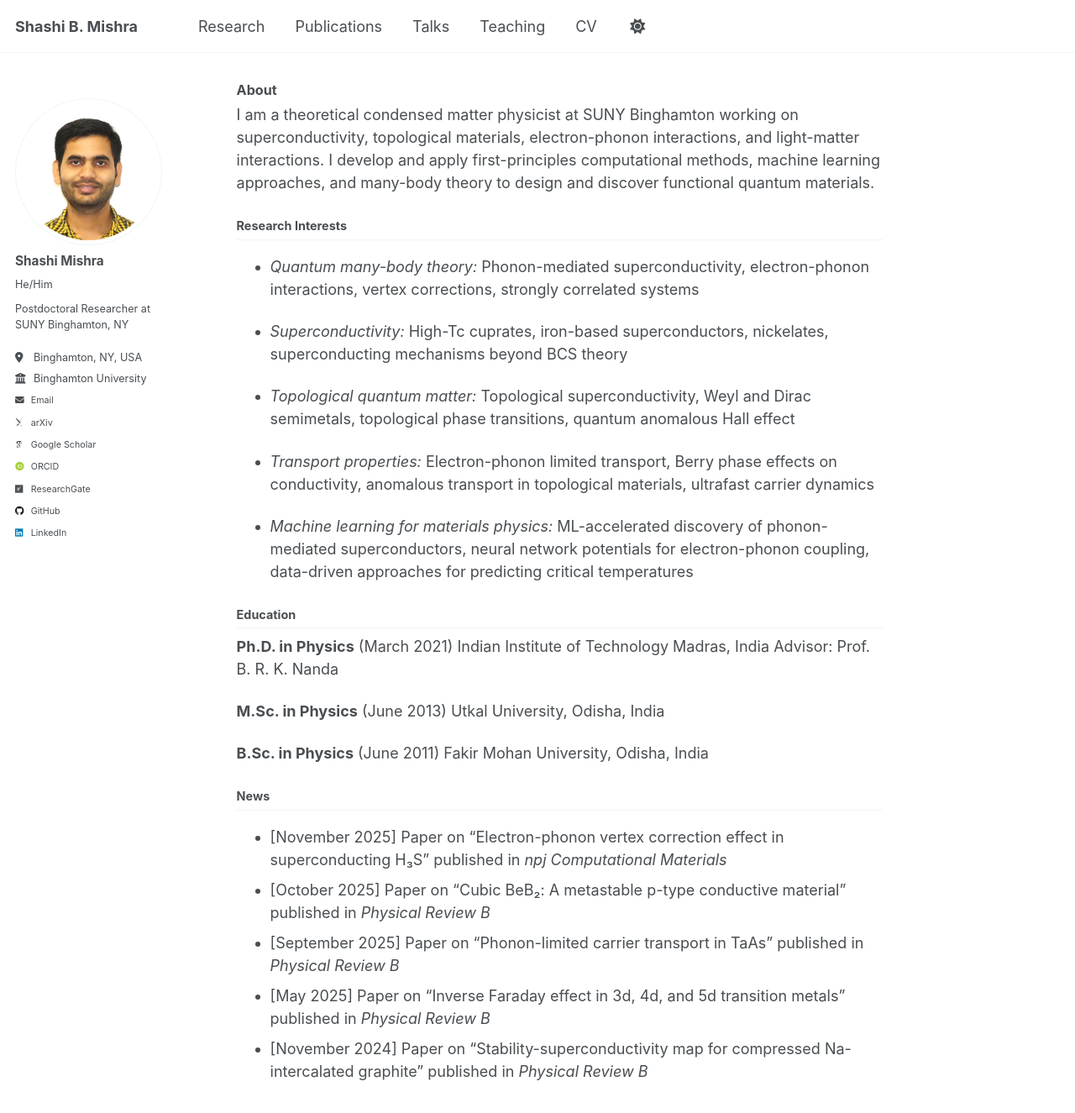
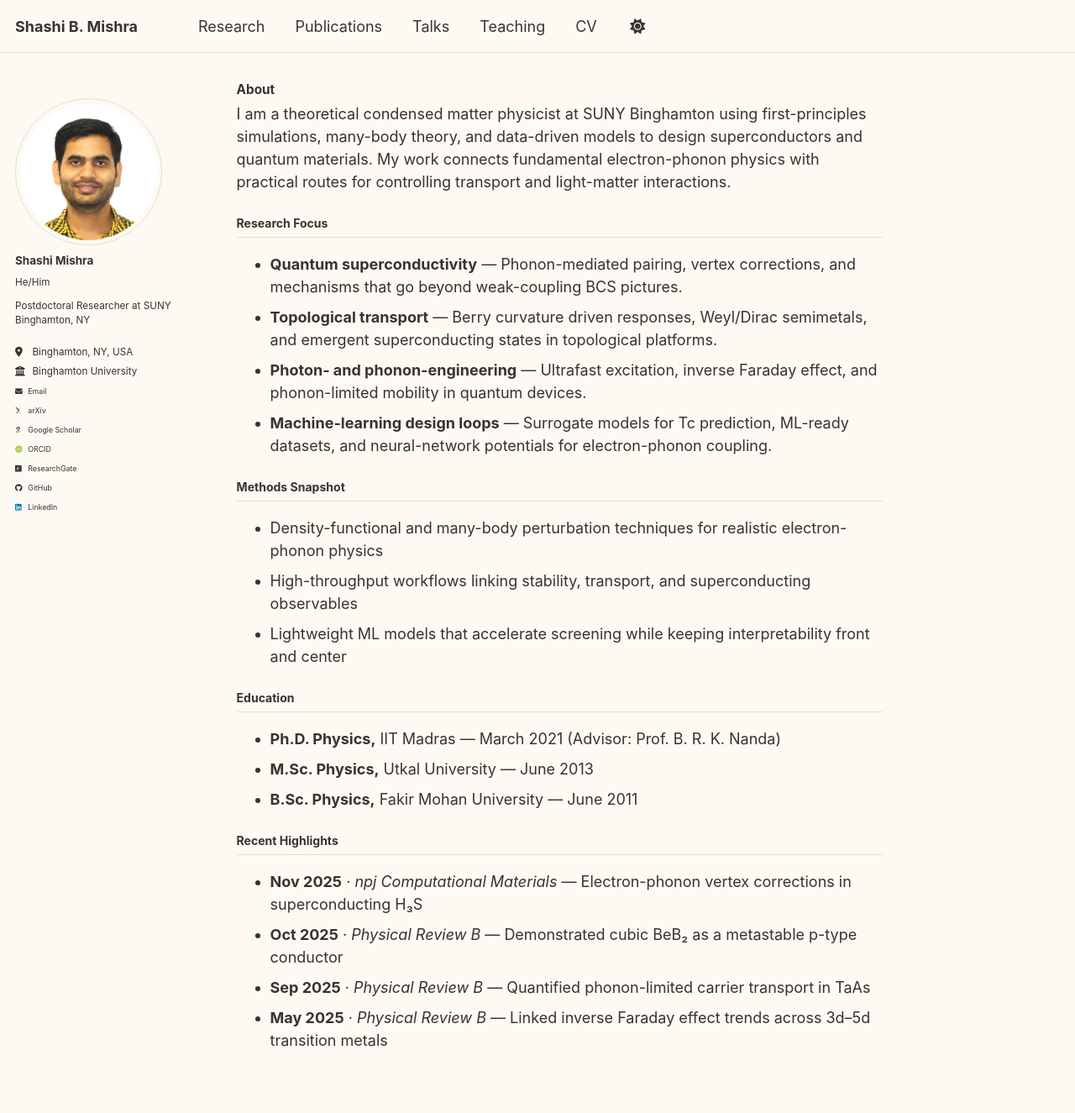
Before and after one commit to Shashi-phy/shashi-phy.github.io, a Jekyll site: the page built from _pages/about.md, in a window 1280 px wide and 1400 px high. Shown: the top 1325 px of the window at 84% size. Built offline with Jekyll 4.4.1, drawn with Linux system fonts in a browser that asks for light colours; some web fonts are replaced; a script that is not in the unit is left out.

Commit message:
more updates for research page and about page

```diff
--- a/_pages/about.md
+++ b/_pages/about.md
@@ -8,36 +8,30 @@ redirect_from:
   - /about.html
 ---
 
-I am a theoretical condensed matter physicist at SUNY Binghamton working on superconductivity, topological materials, electron-phonon interactions, and light-matter interactions. I develop and apply first-principles computational methods, machine learning approaches, and many-body theory to design and discover functional quantum materials.
+I am a theoretical condensed matter physicist at SUNY Binghamton using first-principles simulations, many-body theory, and data-driven models to design superconductors and quantum materials. My work connects fundamental electron-phonon physics with practical routes for controlling transport and light-matter interactions.
 
-## Research Interests
+## Research Focus
 
-- *Quantum many-body theory:* Phonon-mediated superconductivity, electron-phonon interactions, vertex corrections, strongly correlated systems
+- **Quantum superconductivity** — Phonon-mediated pairing, vertex corrections, and mechanisms that go beyond weak-coupling BCS pictures.
+- **Topological transport** — Berry curvature driven responses, Weyl/Dirac semimetals, and emergent superconducting states in topological platforms.
+- **Photon- and phonon-engineering** — Ultrafast excitation, inverse Faraday effect, and phonon-limited mobility in quantum devices.
+- **Machine-learning design loops** — Surrogate models for Tc prediction, ML-ready datasets, and neural-network potentials for electron-phonon coupling.
 
-- *Superconductivity:* High-Tc cuprates, iron-based superconductors, nickelates, superconducting mechanisms beyond BCS theory
+## Methods Snapshot
 
-- *Topological quantum matter:* Topological superconductivity, Weyl and Dirac semimetals, topological phase transitions, quantum anomalous Hall effect
-
-- *Transport properties:* Electron-phonon limited transport, Berry phase effects on conductivity, anomalous transport in topological materials, ultrafast carrier dynamics
-
-- *Machine learning for materials physics:* ML-accelerated discovery of phonon-mediated superconductors, neural network potentials for electron-phonon coupling, data-driven approaches for predicting critical temperatures
+- Density-functional and many-body perturbation techniques for realistic electron-phonon physics
+- High-throughput workflows linking stability, transport, and superconducting observables
+- Lightweight ML models that accelerate screening while keeping interpretability front and center
 
 ## Education
 
-**Ph.D. in Physics** (March 2021)
-Indian Institute of Technology Madras, India
-Advisor: Prof. B. R. K. Nanda
+- **Ph.D. Physics,** IIT Madras — March 2021 (Advisor: Prof. B. R. K. Nanda)
+- **M.Sc. Physics,** Utkal University — June 2013
+- **B.Sc. Physics,** Fakir Mohan University — June 2011
 
-**M.Sc. in Physics** (June 2013)
-Utkal University, Odisha, India
+## Recent Highlights
 
-**B.Sc. in Physics** (June 2011)
-Fakir Mohan University, Odisha, India
-
-## News
-
-- [November 2025] Paper on "Electron-phonon vertex correction effect in superconducting H₃S" published in *npj Computational Materials*
-- [October 2025] Paper on "Cubic BeB₂: A metastable p-type conductive material" published in *Physical Review B*
-- [September 2025] Paper on "Phonon-limited carrier transport in TaAs" published in *Physical Review B*
-- [May 2025] Paper on "Inverse Faraday effect in 3d, 4d, and 5d transition metals" published in *Physical Review B*
-- [November 2024] Paper on "Stability-superconductivity map for compressed Na-intercalated graphite" published in *Physical Review B*
+- **Nov 2025** · *npj Computational Materials* — Electron-phonon vertex corrections in superconducting H₃S
+- **Oct 2025** · *Physical Review B* — Demonstrated cubic BeB₂ as a metastable p-type conductor
+- **Sep 2025** · *Physical Review B* — Quantified phonon-limited carrier transport in TaAs
+- **May 2025** · *Physical Review B* — Linked inverse Faraday effect trends across 3d–5d transition metals
--- a/_sass/_themes.scss
+++ b/_sass/_themes.scss
@@ -7,7 +7,7 @@
    ========================================================================== */
 
 /* Used to set the size for <em> */
-$doc-font-size              : 16;
+$doc-font-size              : 15;
 
 /* Paragraph indention */
 $paragraph-indent           : false; // true, false (default)
@@ -30,14 +30,14 @@ $calisto                    : "Calisto MT", serif;
 $garamond                   : Garamond, serif;
 
 /* Type scale */
-$type-size-1                : 1.35em;   // ~22px - page titles
-$type-size-2                : 1.1em;    // ~18px - section headings
-$type-size-3                : 0.9em;    // ~14px - subsection headings
-$type-size-4                : 0.8em;    // ~13px - body text
-$type-size-5                : 0.85em;   // ~14px - sidebar text
-$type-size-6                : 0.7em;    // ~11px - small text
-$type-size-7                : 0.625em;  // ~10px - smaller text
-$type-size-8                : 0.5625em; // ~9px - smallest text
+$type-size-1                : 1.2em;    // ~18px - page titles
+$type-size-2                : 1em;      // ~16px - section headings
+$type-size-3                : 0.85em;   // ~13px - subsection headings
+$type-size-4                : 0.78em;   // ~12px - body text
+$type-size-5                : 0.75em;   // ~12px - sidebar text
+$type-size-6                : 0.65em;   // ~10px - small text
+$type-size-7                : 0.58em;   // ~9px - smaller text
+$type-size-8                : 0.5em;    // ~8px - smallest text
 
 $global-font-family         : $sans-serif;
 $header-font-family         : $sans-serif;
--- a/_sass/theme/_default.scss
+++ b/_sass/theme/_default.scss
@@ -3,11 +3,11 @@
    ========================================================================== */
 
 /* Color codes used for the theme */
-$gray                       : #7a8288;
-$dark-gray                  : mix(#000, $gray, 40%);
-$darker-gray                : mix(#000, $gray, 60%);
-$light-gray                 : #9ba1a6;
-$lighter-gray               : mix(#fff, $gray, 90%);
+$gray                       : #5a5f63;
+$dark-gray                  : mix(#000, $gray, 45%);
+$darker-gray                : mix(#000, $gray, 65%);
+$light-gray                 : #969ca1;
+$lighter-gray               : #e6ded1;
 
 /* Color codes used for the site */
 $danger-color               : #ee5f5b;
@@ -29,19 +29,19 @@ $sidebar-screen-min-width   : 1024px;
 /* Default light theme for the site */
 :root {
     --global-base-color                 : #{$gray};
-    --global-bg-color                   : #fff;
-    --global-footer-bg-color            : #f2f3f3;
+    --global-bg-color                   : #fdf9f3;
+    --global-footer-bg-color            : #f4efe7;
     --global-border-color               : #{$lighter-gray};
-    --global-dark-border-color          : #bdc1c4;
-    --global-code-background-color      : #fafafa;
-    --global-code-text-color            : #{$darker-gray};
-    --global-fig-caption-color          : mix(#fff,  #{$dark-gray}, 25%);
-    --global-link-color                 : #52adc8;
-    --global-link-color-hover           : mix(#000, #2f7f93, 25%);
-    --global-link-color-visited         : mix(#fff, #2f7f93, 25%);
-    --global-masthead-link-color        : #{$dark-gray};
-    --global-masthead-link-color-hover  : mix(#000, #{$gray}, 25%);
-    --global-text-color                 : #{$dark-gray};
-    --global-text-color-light           : #{$light-gray};
-    --global-thead-color                : #{$lighter-gray};
+    --global-dark-border-color          : #c8c0b1;
+    --global-code-background-color      : #f8f1e9;
+    --global-code-text-color            : #3b3933;
+    --global-fig-caption-color          : mix(#fff,  #{$dark-gray}, 30%);
+    --global-link-color                 : #3f7fbf;
+    --global-link-color-hover           : #2f5f8f;
+    --global-link-color-visited         : #294364;
+    --global-masthead-link-color        : #383430;
+    --global-masthead-link-color-hover  : #1f6a8d;
+    --global-text-color                 : #37332e;
+    --global-text-color-light           : #8d8578;
+    --global-thead-color                : #efe5d7;
 }
```
